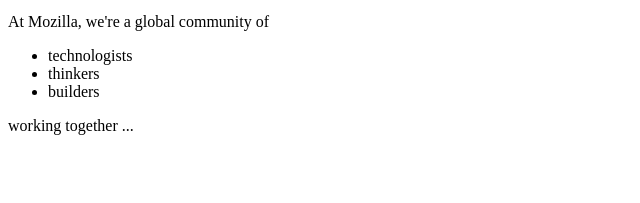
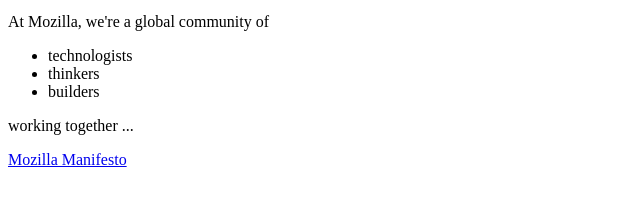
Before and after one commit to dstansbury/Mozilla-website, a plain HTML site: page index.html in a window 1280 px wide. Shown: the part 29-232 px from the top of the page, without its empty margins (0-640 px from the left). Drawn offline with Linux system fonts and the light colour scheme.

Commit message:
added Mozilla manifesto link

```diff
--- a/index.html
+++ b/index.html
@@ -15,6 +15,11 @@
   		<li>thinkers</li>
   		<li>builders</li>
 	</ul>
+
 	<p>working together ... </p>
+
+	<a href="https://www.mozilla.org/en-US/about/manifesto/">Mozilla Manifesto</a>
+
+
   </body>
 </html>
```
